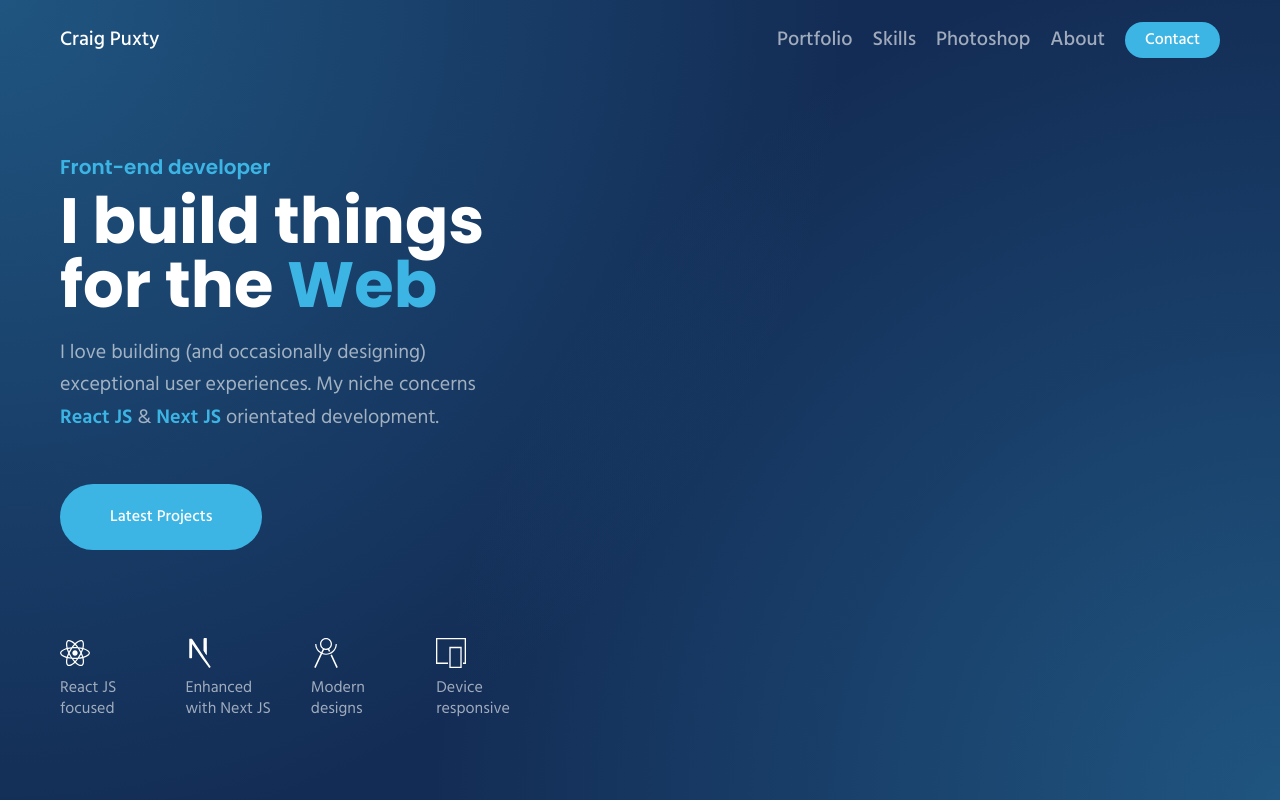
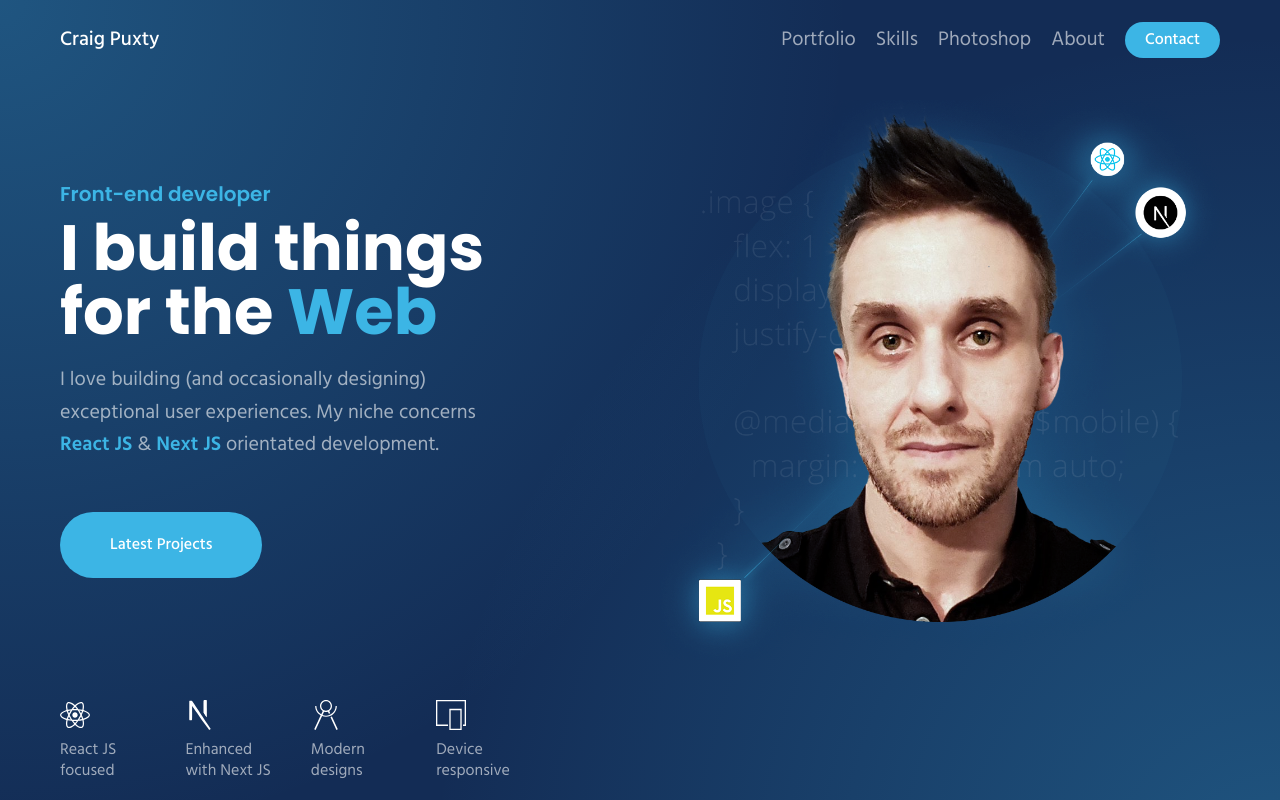
Before and after one commit to Dangereye/portfolio-v2, a Next.js app: page / in a window 1280 px wide. Shown: the top 800 px of the page. Built offline with nearby package versions, Linux system fonts and the light colour scheme.

Commit message:
Added temp profile imgage & updated hero article.

```diff
--- a/articles/hero/Hero.js
+++ b/articles/hero/Hero.js
@@ -1,4 +1,5 @@
 import Link from "next/link";
+import Image from "next/image";
 import BgHighlight from "../../components/BgHighlight";
 import CompassSvg from "../../svgs/Compass";
 import NextSVG from "../../svgs/Next";
@@ -12,6 +13,7 @@
       <BgHighlight pos="top-left" />
       <BgHighlight pos="bottom-right" />
       <div className="container">
+        <div className="content">
           <div className="typography">
             <div className="heading heading--lead">Front-end developer</div>
             <h1 className="heading heading--h1">
@@ -30,7 +32,12 @@
                 <a className="btn btn--primary btn--large">Latest projects</a>
               </Link>
             </div>
+          </div>{" "}
+          <div className="image">
+            <Image src="/img/hero/profile.png" width="800" height="800" />
           </div>
+        </div>
+
         <div className="features">
           <Feature icon={<ReactSvg />} text="React JS focused" />
           <Feature icon={<NextSVG />} text="Enhanced with Next JS" />
--- a/styles/articles/_hero.scss
+++ b/styles/articles/_hero.scss
@@ -1,24 +1,28 @@
 &__hero {
   position: relative;
-  min-height: 750px;
-  height: 100vh;
-  max-height: 130rem;
   color: #fff;
   background-color: $dark-color;
   overflow: hidden;
 
-  @media (max-width: $mobile) {
-    min-height: 660px;
+  .container {
+    display: flex;
+    gap: 4rem;
+    flex-direction: column;
+    justify-content: space-between;
   }
 
-  .container {
-    position: relative;
+  .content {
+    display: flex;
+    flex-wrap: wrap;
+    gap: 4rem;
+    justify-content: space-between;
+    align-items: center;
   }
 
   .typography {
-    margin-top: 15rem;
+    flex: 1 1 45rem;
 
-    @media (max-width: $tablet), (max-height: 950px) {
+    @media (max-width: 1076px) {
       margin-top: 7.5rem;
     }
   }
@@ -43,18 +47,14 @@
 
   .btns {
     @media (max-width: $mobile) {
+      width: 100%;
+      justify-content: center;
       position: absolute;
       bottom: 0;
-      left: 50%;
-      transform: translateX(-50%);
     }
   }
 
   .features {
-    position: absolute;
-    bottom: 0;
-    left: 0;
-
     display: flex;
     flex-wrap: wrap;
     align-items: center;
@@ -91,4 +91,14 @@
       }
     }
   }
+
+  .image {
+    flex: 1 1 45rem;
+    display: flex;
+    justify-content: center;
+
+    @media (max-width: $mobile) {
+      margin: 0 auto 6rem auto;
+    }
+  }
 }
--- a/styles/layout/_navigation.scss
+++ b/styles/layout/_navigation.scss
@@ -1,7 +1,6 @@
 .navigation {
   &__link {
     font-size: 2rem;
-    font-weight: 500;
     text-decoration: none;
     transition: color $time;
 
--- a/styles/partials/_mixins.scss
+++ b/styles/partials/_mixins.scss
@@ -18,8 +18,8 @@
   padding-bottom: 12rem;
 
   @media (max-width: $laptop-l) {
-    padding-top: 8rem;
-    padding-bottom: 8rem;
+    padding-top: 10rem;
+    padding-bottom: 10rem;
   }
 
   @media (max-width: $laptop) {
```
Also changed, not shown: public/img/hero/profile.png (added). Lines whose indentation alone changed are shown as unchanged.
